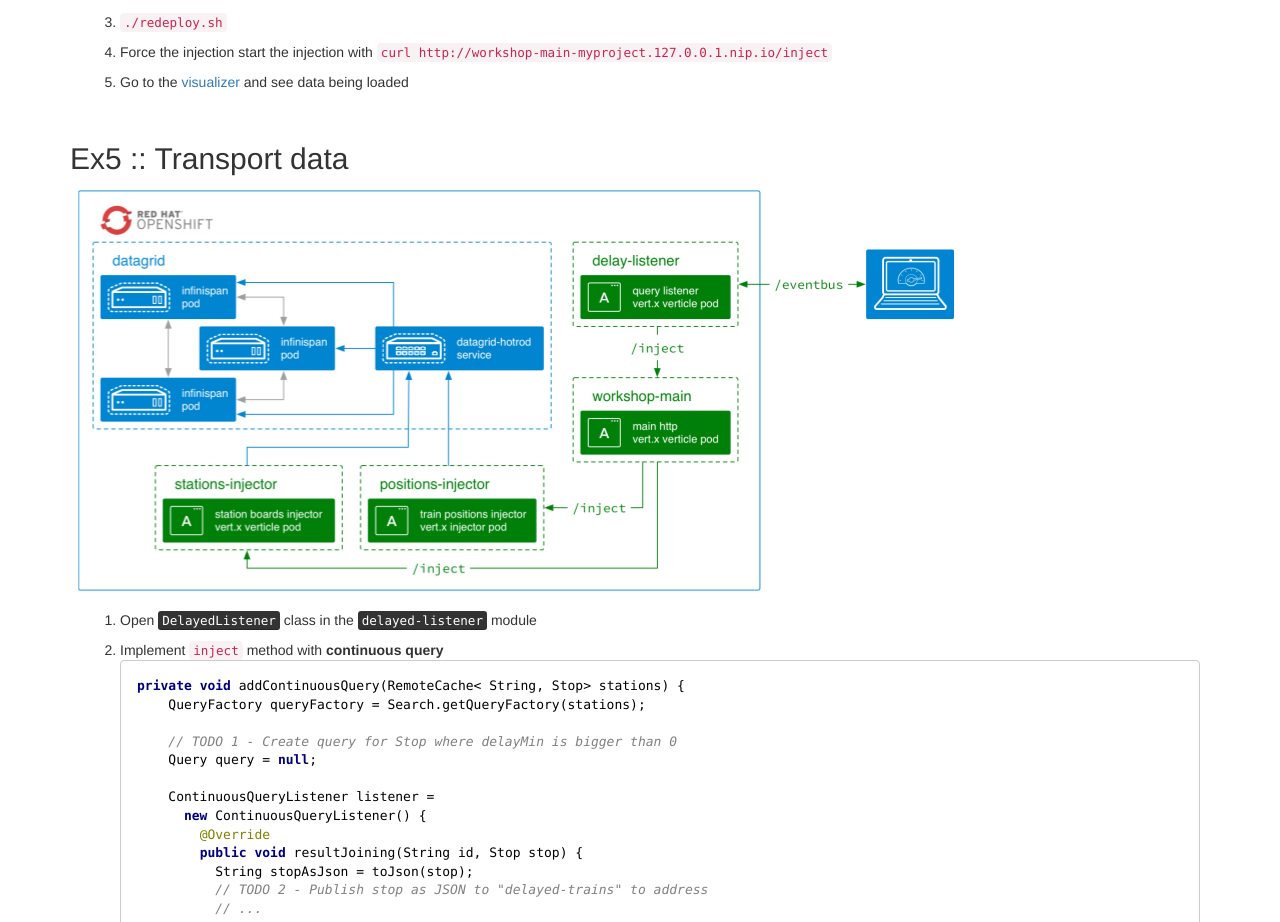
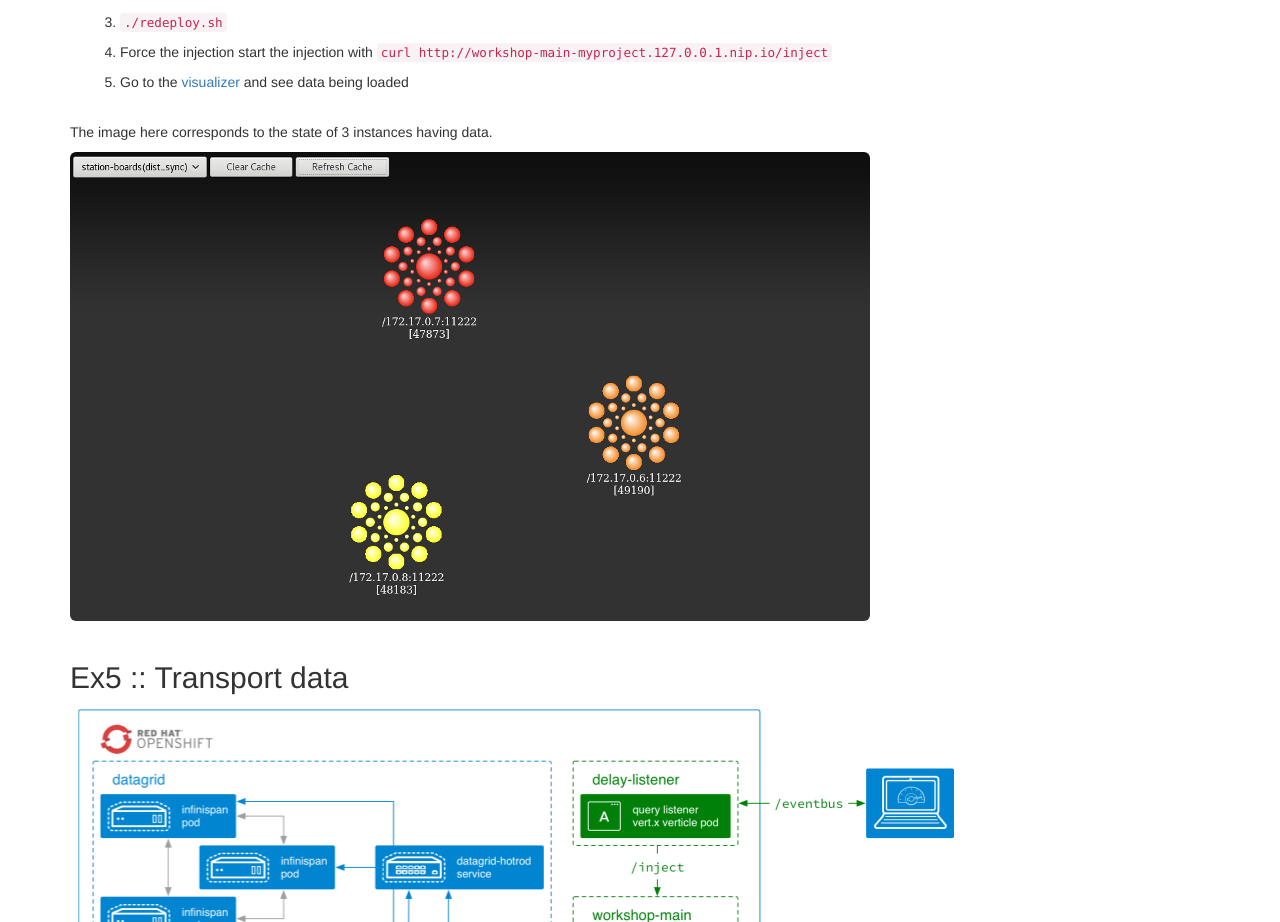
Before and after one commit to infinispan-demos/streaming-data-workshop, a plain HTML site: page workshop-steps/workshop.html in a window 1280 px wide. Shown: the part 5000-5922 px from the top of the page. Drawn offline with Linux system fonts and the light colour scheme.

Commit message:
Add visualizer screenshot for station-boards loading

```diff
--- a/workshop-steps/workshop.html
+++ b/workshop-steps/workshop.html
@@ -340,6 +340,10 @@ private void inject(RoutingContext ctx) {
       <li>Force the injection start the injection with <code>curl http://workshop-main-myproject.127.0.0.1.nip.io/inject</code></li>
       <li>Go to the <a href="http://datagrid-visualizer-myproject.127.0.0.1.nip.io/infinispan-visualizer/" target="_target"> visualizer</a> and see data being loaded</li>
     </ul>
+    <br/>
+    <p>The image here corresponds to the state of 3 instances having data.</p>
+    <img src="img/infinispan-visu-loading.png" alt="visualizer" class="img-rounded"/>
+
   </section>
 
 
```
Also changed, not shown: workshop-steps/img/infinispan-visu-loading.png (added).
